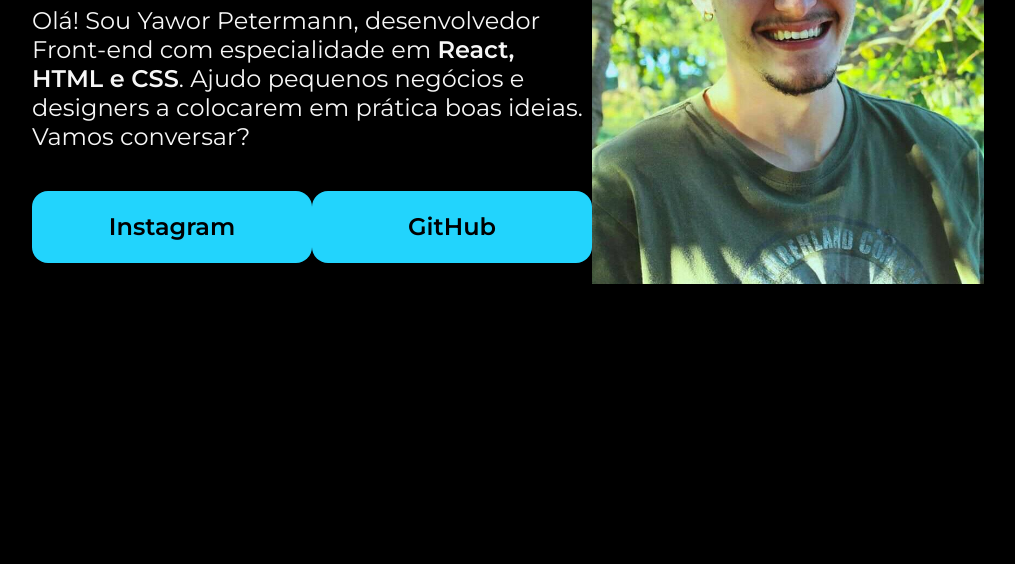
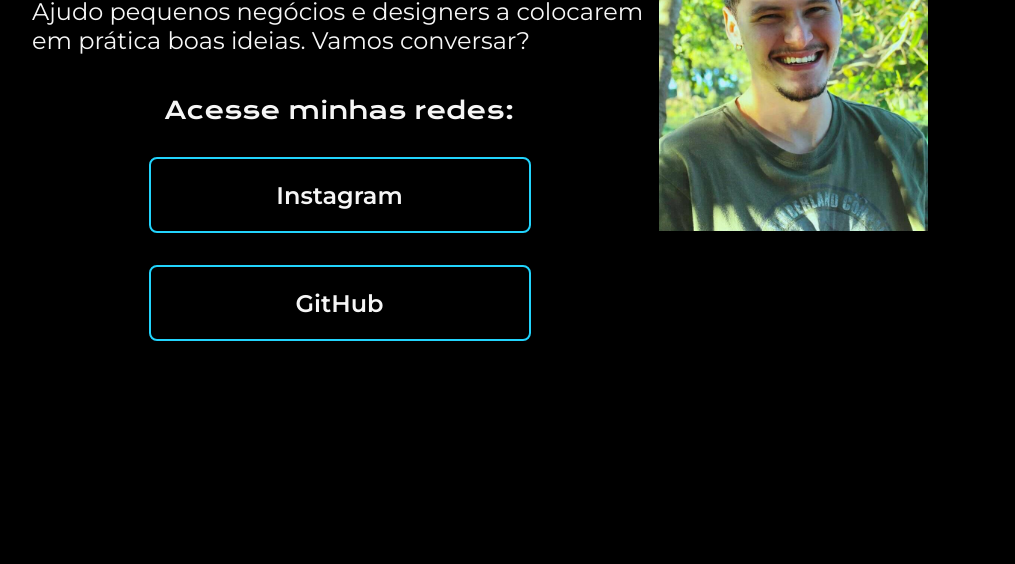
Before and after one commit to YaworPetermann/Projeto1-Alura, a plain HTML site: page index.html in a window 1280 px wide. Shown: the part 364-928 px from the top of the page, without its empty margins (160-1175 px from the left). Drawn offline with nearby package versions, Linux system fonts and the light colour scheme.

Commit message:
Atualizando arquivo

```diff
--- a/index.html
+++ b/index.html
@@ -14,6 +14,7 @@
             <h1 class="apresentacao__conteudo__titulo">Eleve seu negócio digital a outro nível <strong class="titulo-destaque">com um Front-end de qualidade!</strong></h1>
             <p class="apresentacao__conteudo__paragrafo">Olá! Sou Yawor Petermann, desenvolvedor Front-end com especialidade em <strong>React, HTML e CSS</strong>. Ajudo pequenos negócios e designers a colocarem em prática boas ideias. Vamos conversar?</p>
             <div class="apresentacao__links">
+                <h2 class="apresentacao__links__subtitulo">Acesse minhas redes:</h2>
                 <a class="apresentacao__links__link" href="https://instagram.com/yaworpetermann">Instagram</a>
                 <a class="apresentacao__links__link" href="https://github.com/YaworPetermann">GitHub</a>
             </div>
--- a/style.css
+++ b/style.css
@@ -18,7 +18,8 @@ body {
 }
 
 .foto{
-    height: 65vh;
+    width: 30%;
+    align-items: start;
 }
 
 .apresentacao{
@@ -47,18 +48,28 @@ body {
 
 .apresentacao__links{
     display: flex;
+    flex-direction: column;
+    align-items: center;
     justify-content: space-between;
+    gap: 32px;
+}
+
+.apresentacao__links__subtitulo{
+    font-family: 'Krona One', sans-serif;
+    font-weight: 400;
+    font-size: 24px;
 }
 
 .apresentacao__links__link{
-    background-color: #22D4FD;
-    width: 280px;
+    /* background-color: #22D4FD; */
+    border: 2px solid #22d4fd;
+    width: 378px;
     text-align: center;
-    border-radius: 16px;
+    border-radius: 8px;
     font-size: 24px;
     padding: 21.5px 0;
     text-decoration: none;
-    color: black;
+    color:#F6F6F6;
     font-family: 'Montserrat', sans-serif;
     font-weight: 600;
 }
```
